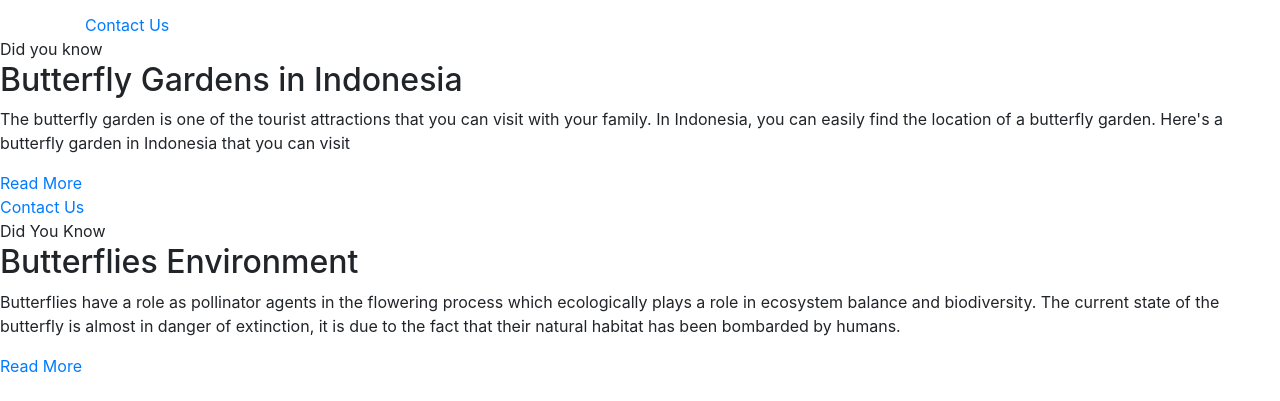
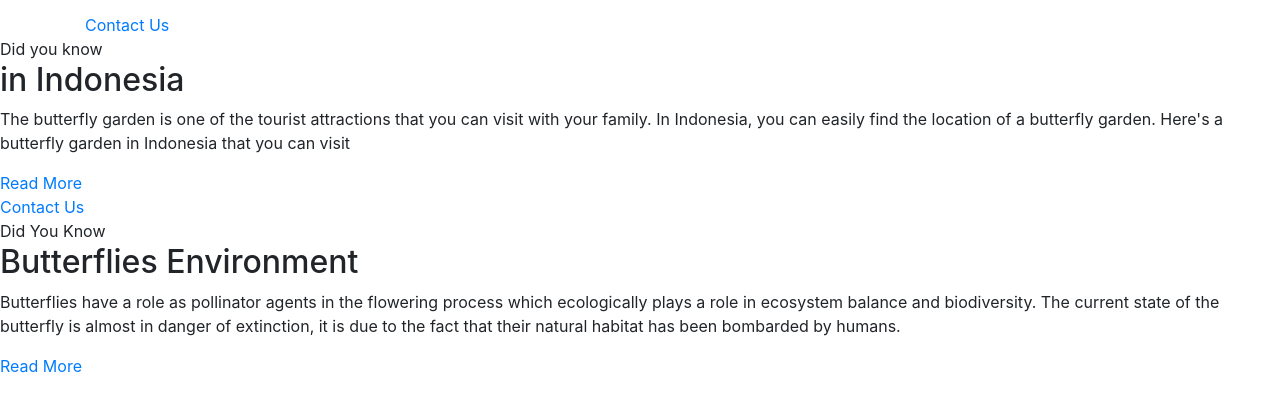
Before and after one commit to fabianhkm/butterfly, a plain HTML site: page index.html in a window 1280 px wide. Shown: the part 699-1100 px from the top of the page. Drawn offline with nearby package versions, Linux system fonts and the light colour scheme.

Commit message:
Update index.html

```diff
--- a/index.html
+++ b/index.html
@@ -167,7 +167,7 @@
             <!-- left Contents -->
             <div class="tailor-details">
                 <span>Did you know</span>
-                <h2>Butterfly Gardens in Indonesia</h2>
+                <h2> in Indonesia</h2>
                 <p>The butterfly garden is one of the tourist attractions that you can visit with your family. In Indonesia,
                     you can easily find the location of a butterfly garden. Here's a butterfly garden in Indonesia that you can visit</p>
                 <!-- <p class="pera-bottom">Interdum nulla, ut commodo diam libero vitae erat.
```
